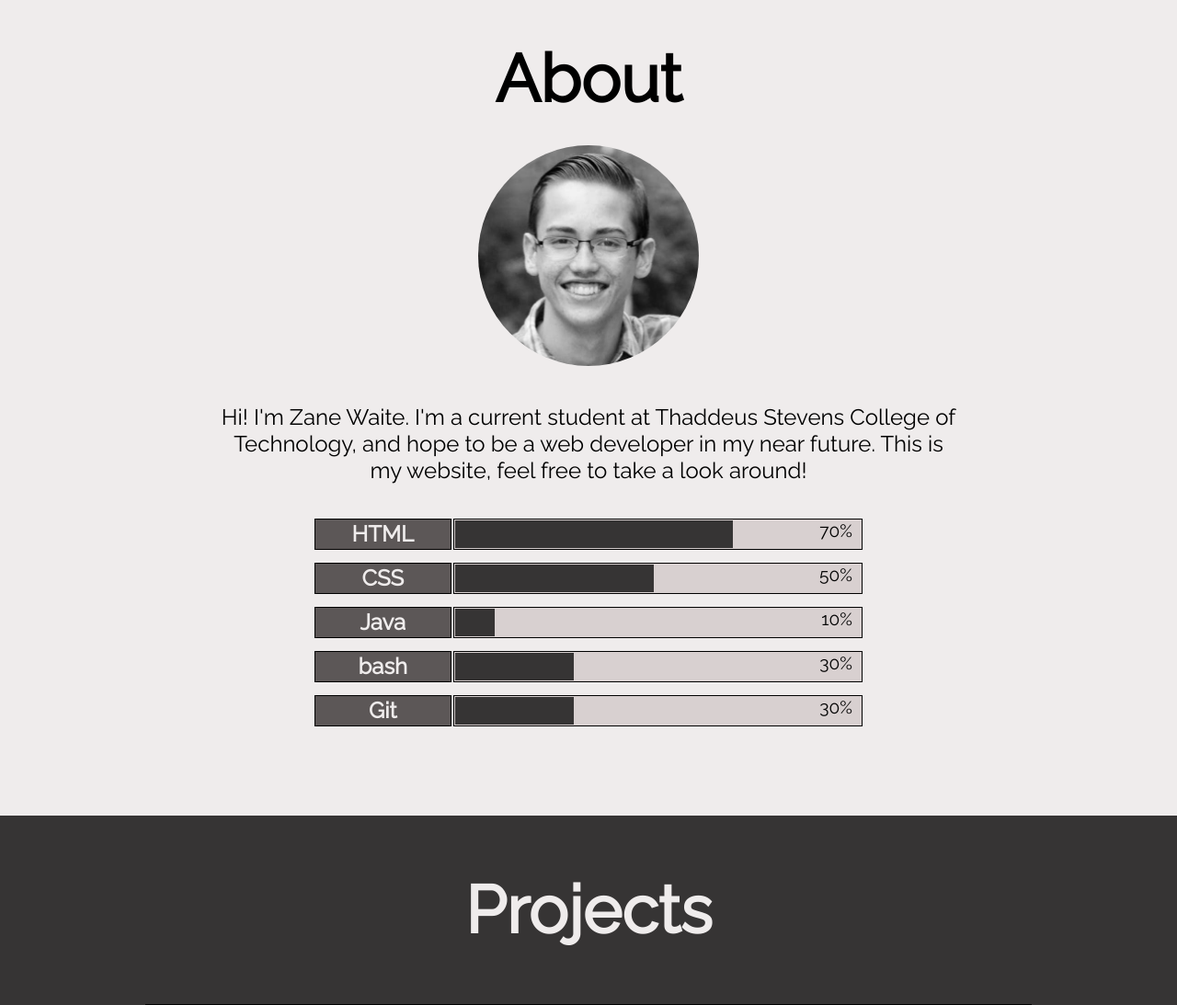
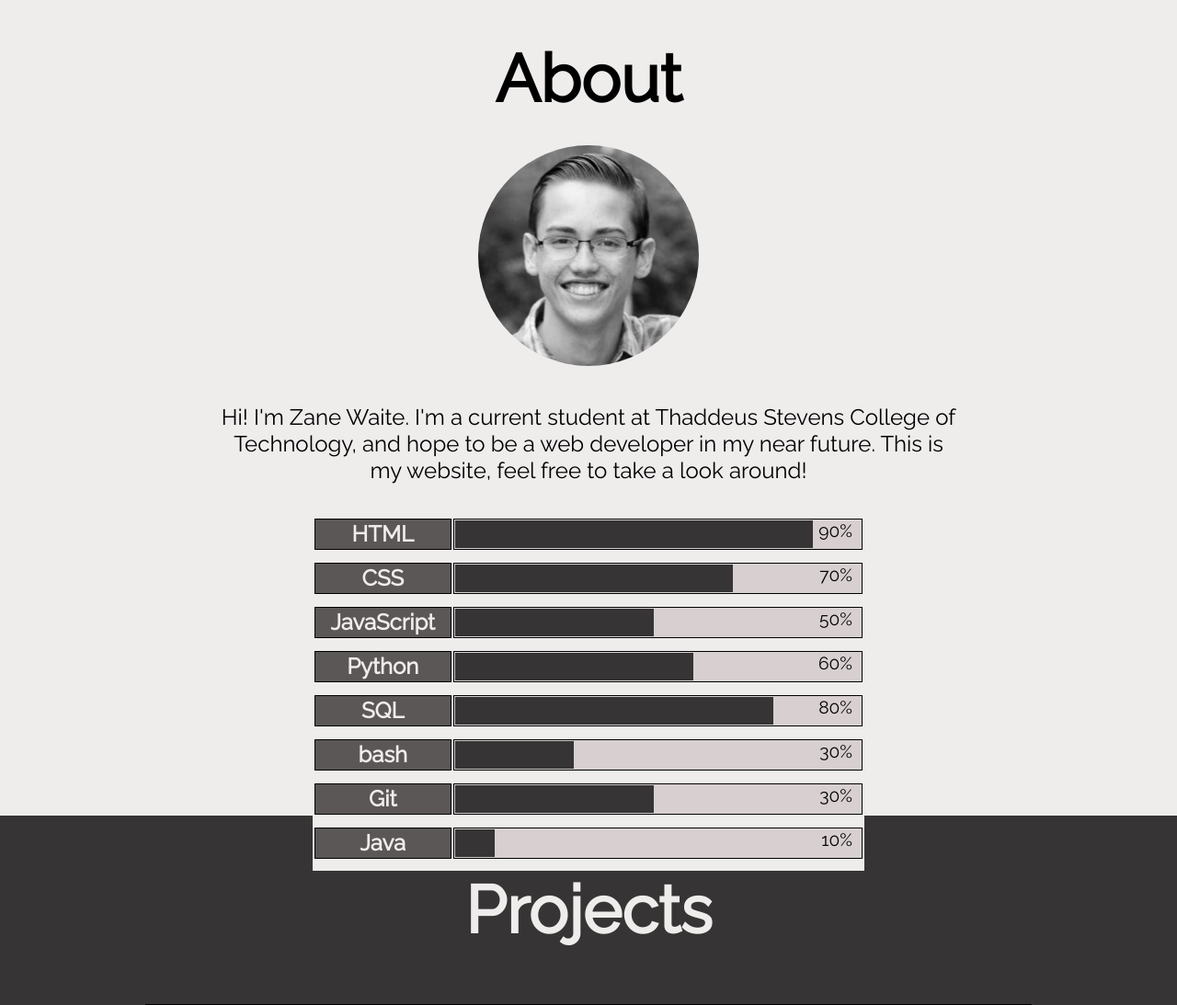
Before and after one commit to zmwaite182/zmwaite182.github.io, a PHP site: page / in a window 1280 px wide. Shown: the part 809-1902 px from the top of the page at 92% size. Run offline with PHP 8.4, Linux system fonts and the light colour scheme.

Commit message:
Added new skills to table

```diff
--- a/app.css
+++ b/app.css
@@ -111,7 +111,7 @@ table #html-percent::before {
   float: left;
   content: "";
   padding: 0;
-  width: 70%;
+  width: 90%;
 }
 table #css-percent::before {
   height: 30px;
@@ -119,7 +119,31 @@ table #css-percent::before {
   float: left;
   content: "";
   padding: 0;
+  width: 70%;
+}
+table #js-percent::before {
+  height: 30px;
+  background-color: #363434;
+  float: left;
+  content: "";
+  padding: 0;
   width: 50%;
+}
+table #py-percent::before {
+  height: 30px;
+  background-color: #363434;
+  float: left;
+  content: "";
+  padding: 0;
+  width: 60%;
+}
+table #sql-percent::before {
+  height: 30px;
+  background-color: #363434;
+  float: left;
+  content: "";
+  padding: 0;
+  width: 80%;
 }
 table #java-percent::before {
   height: 30px;
@@ -143,7 +167,7 @@ table #git-percent::before {
   float: left;
   content: "";
   padding: 0;
-  width: 30%;
+  width: 50%;
 }
 
 #projects {
--- a/app.sass
+++ b/app.sass
@@ -138,15 +138,21 @@ table
     border: 1px solid black
     margin-bottom: 2rem
   #html-percent::before
+    +skill-percentage(90%)
+  #css-percent::before
     +skill-percentage(70%)
-  #css-percent::before
+  #js-percent::before
     +skill-percentage(50%)
+  #py-percent::before
+    +skill-percentage(60%)
+  #sql-percent::before
+    +skill-percentage(80%)
   #java-percent::before
     +skill-percentage(10%)
   #bash-percent::before
     +skill-percentage(30%)
   #git-percent::before
-    +skill-percentage(30%)
+    +skill-percentage(50%)
 
 #projects
   height: 160vh
--- a/index.html
+++ b/index.html
@@ -35,15 +35,23 @@
       <table>
         <tr>
           <th>HTML</th>
-          <td id="html-percent">70%</td>
+          <td id="html-percent">90%</td>
         </tr>
         <tr>
           <th>CSS</th>
-          <td id="css-percent">50%</td>
+          <td id="css-percent">70%</td>
         </tr>
         <tr>
-          <th>Java</th>
-          <td id="java-percent">10%</td>
+          <th>JavaScript</th>
+          <td id="js-percent">50%</td>
+        </tr>
+        <tr>
+          <th>Python</th>
+          <td id="py-percent">60%</td>
+        </tr>
+        <tr>
+          <th>SQL</th>
+          <td id="sql-percent">80%</td>
         </tr>
         <tr>
           <th>bash</th>
@@ -53,6 +61,10 @@
           <th>Git</th>
           <td id="git-percent">30%</td>
         </tr>
+        <tr>
+          <th>Java</th>
+          <td id="java-percent">10%</td>
+        </tr>
       </table>
       <a href="#projects" class="chevron-2"></a>
     </section>
@@ -61,12 +73,10 @@
       <h1>Projects</h1>
       <article class="project-sample" id="slice-project">
         <h2>Slice in Javascript</h2>
-        <div id="top-left-triangle-article-1"></div>
         <a href="https://github.com/MelonsAway/Slice-">More</a>
       </article>
       <article class="project-sample" id="fisher-paints-project">
         <h2>To-do manager in Python</h2>
-        <div id="top-left-triangle-article-2"></div>
         <a href="https://github.com/zmwaite182/todo-manager">More</a>
       </article>
       <a href="#contact" class="chevron"></a>
@@ -91,7 +101,7 @@
       <a href="https://codepen.io/zanewaite99/"><img src="images/codepen-logo.png" alt="Codepen icon"></a>
       <a href="https://github.com/zmwaite182"><img src="images/github-logo.png" alt="Github icon"></a>
     </div>
-    <p>Zane Waite &copy; 2018</p>
+    <p>Zane Waite &copy; 2019</p>
     <div>Icons made by <a href="https://www.flaticon.com/authors/simpleicon" title="SimpleIcon">SimpleIcon</a> from <a href="https://www.flaticon.com/" title="Flaticon">www.flaticon.com</a> is licensed by <a href="http://creativecommons.org/licenses/by/3.0/"
         title="Creative Commons BY 3.0" target="_blank">CC 3.0 BY</a></div>
   </footer>
```
Also changed, not shown: 1 other file.
